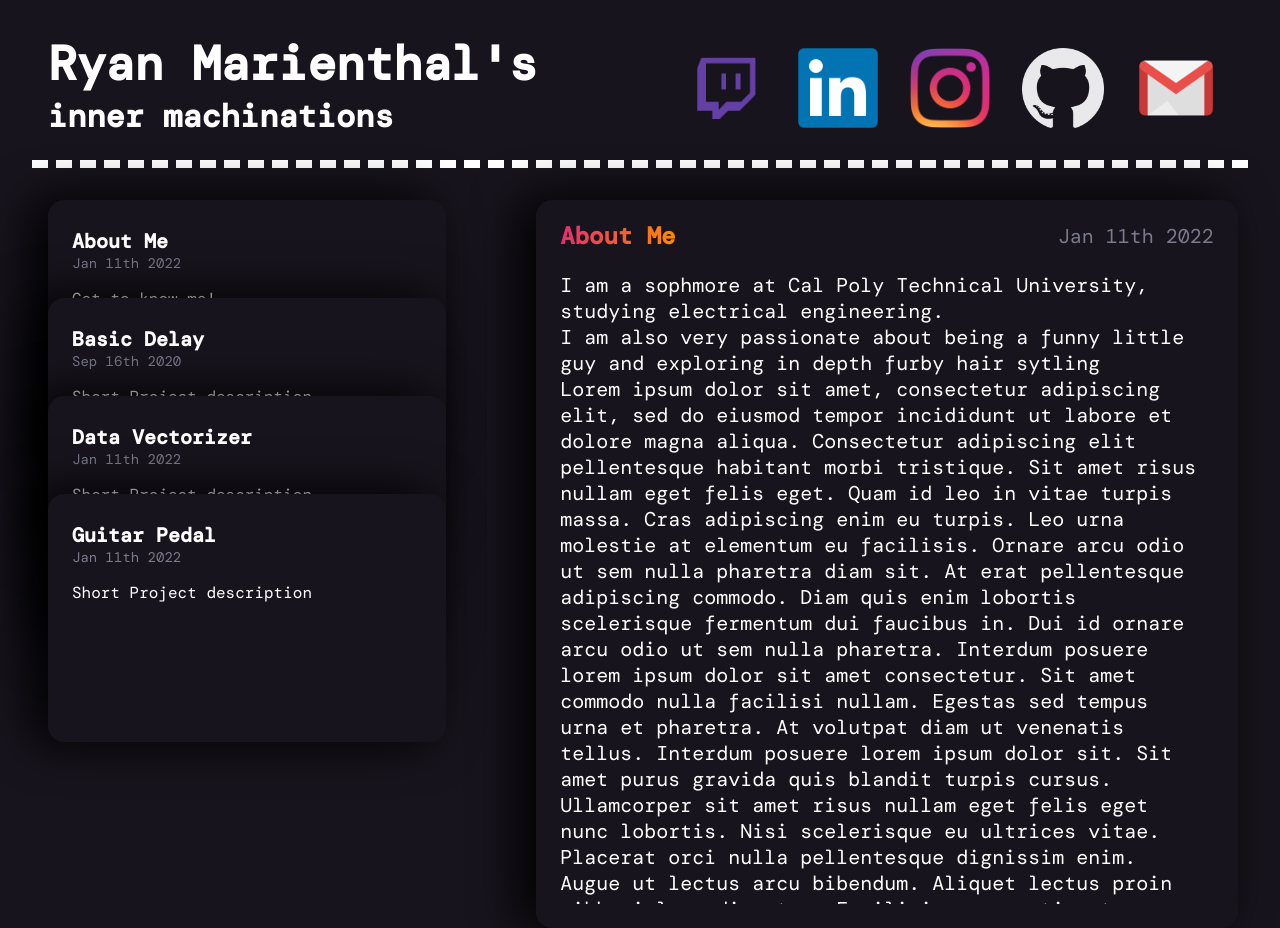
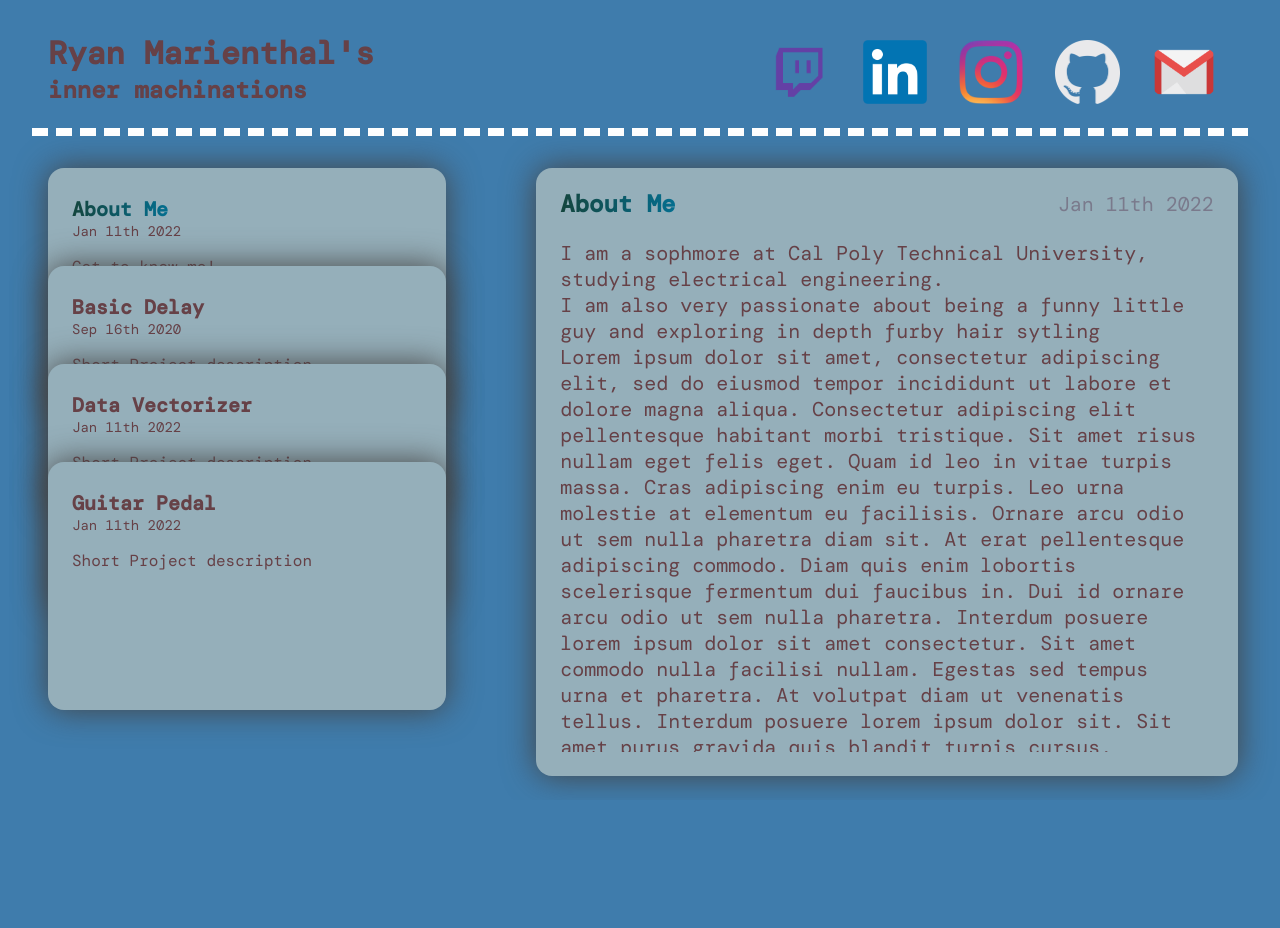
Before and after one commit to nicholasunderwood/ryan-website, a plain HTML site: page index.html in a window 1280 px wide. After the commit the page ends 800 px from the top, so only its background shows below. Drawn offline with nearby package versions, Linux system fonts and the light colour scheme; a web font is replaced by a local one.

Commit message:
color change + formatting

```diff
--- a/cards.css
+++ b/cards.css
@@ -1,25 +1,34 @@
 @import url('https://fonts.googleapis.com/css2?family=DM+Mono:wght@300;400;500&display=swap');
 
 :root{
-    --c1 : #ff8a00;
-    --c2: #e52e71;
-    --grad: linear-gradient(-90deg,#ff8a00,#e52e71);
+    --bg1: #95AFBA;
+    --bg: #3F7CAC;
+    --a1: #664147;
+    --g1: #046E8F;
+    --g2: #14453D;
+
+    --grad: linear-gradient(-90deg,var(--g1),var(--g2));
 }
+
+html {
+    height: 100%;
+}
+
 
 body {
     width: 100%;
     height: 100%;
     padding: 0;
     margin: 0;
-    background-color: #17141d;
-    color: white;
+    background-color: var(--bg);
+    color: var(--a1);
     font-family: 'DM Mono', monospace;
     display: flex;
     flex-direction: column;
 }
 
 #title-header {
-    height: 7em;
+    height: 5em;
     flex: 0 0 auto;
     padding: 2em 3em 1em 3em;
 }
@@ -32,15 +41,15 @@ body {
 
 #title-header .title h1{
     margin: 0;
-    font-size: 3em;
+    font-size: 2em;
 }
 #title-header .title h2{
     margin: 0;
-    font-size: 2em;
+    font-size: 1.5em;
 }
 
 #title-header .links {
-    margin: 1em 0;
+    margin: 0.5em 0;
     float: right;
     display: flex;
     flex-direction: row-reverse;
@@ -52,7 +61,7 @@ body {
 }
 
 .links .link img{
-    height: 5em;
+    height: 4em;
     width: auto;
 }
 
@@ -70,8 +79,10 @@ body {
 }
 
 main {
+    height: 1em;
     display: flex;
     flex-direction: row;
+    flex: 1 0 1em;
     padding: 0em 0 0 0;
 }
 
@@ -97,6 +108,11 @@ a {
     background: #6649b8;
 }
 
+.gen-style {
+    background: var(--bg1);
+    box-shadow: -0rem -0rem 2rem #444;
+}
+
 
 .card {
     min-height: 200px;
@@ -104,8 +120,6 @@ a {
     min-width: 250px;
     padding: 1.5rem;
     border-radius: 16px;
-    background: #17141d;
-    box-shadow: -1rem 0 3rem #000;
     display: flex;
     flex-direction: column;
     transition: .4s;
@@ -138,7 +152,6 @@ a {
 .card-header p {
     font-size: 14px;
     margin: 0 0 1rem;
-    color: #7a7a8c;
 }
 
 .card-header h2 {
@@ -153,7 +166,7 @@ a {
 
 
 .card:hover .card-header h2 {
-    background: linear-gradient(90deg,#ff8a00,#e52e71);
+    background: linear-gradient(90deg,var(--g1),var(--g2));
     -webkit-text-fill-color: transparent;
     text-shadow: none;
     -webkit-background-clip: text;
--- a/index.html
+++ b/index.html
@@ -27,7 +27,7 @@
 
 			</section>
 			<section class="card-list">
-				<article class="card">
+				<article class="card gen-style">
 					<header class="card-header">
 						<h2>About Me</h2>
 						<p>Jan 11th 2022</p>
@@ -51,7 +51,7 @@
 				</article>
 
 
-				<article class="card">
+				<article class="card gen-style">
 					<header class="card-header">
 						<h2>Basic Delay</h2>
 						<p>Sep 16th 2020</p>
@@ -70,7 +70,7 @@
 						Lorem ipsum dolor sit amet, consectetur adipiscing elit, sed do eiusmod tempor incididunt ut labore et dolore magna aliqua. Nunc sed velit dignissim sodales ut eu sem integer vitae. Quam nulla porttitor massa id neque aliquam vestibulum morbi blandit. Morbi enim nunc faucibus a pellentesque sit amet porttitor eget. Eu facilisis sed odio morbi quis. Nulla aliquet porttitor lacus luctus accumsan tortor posuere ac. Vel risus commodo viverra maecenas accumsan lacus vel facilisis volutpat. Tempus iaculis urna id volutpat lacus laoreet non curabitur gravida.
 						</p>
 
-						<pre>#include \< iostream \>
+						<pre style="max-height: 200px; overflow: auto;">#include \< iostream \>
 //operative variables
 double T;
 double CURRENT_OUT;
@@ -119,7 +119,7 @@ int main()
 						Quam viverra orci sagittis eu volutpat odio. Est lorem ipsum dolor sit amet consectetur. Gravida rutrum quisque non tellus orci. Sit amet cursus sit amet dictum sit amet. Augue interdum velit euismod in pellentesque massa. Vulputate odio ut enim blandit. Est velit egestas dui id ornare arcu odio ut sem. Cras pulvinar mattis nunc sed blandit libero. Quis hendrerit dolor magna eget. Posuere lorem ipsum dolor sit amet. Euismod lacinia at quis risus sed vulputate odio ut enim. Magna fringilla urna porttitor rhoncus dolor. Aliquam nulla facilisi cras fermentum odio eu. A lacus vestibulum sed arcu non odio euismod lacinia. Diam maecenas sed enim ut sem viverra aliquet.
 					</div>
 				</article>
-				<article class="card">
+				<article class="card gen-style">
 					<header class="card-header">
 						<h2>Data Vectorizer</h2>
 						<p>Jan 11th 2022</p>
@@ -138,7 +138,7 @@ int main()
 						</p>
 					</div>
 				</article>
-				<article class="card">
+				<article class="card gen-style">
 					<header class="card-header">
 						<h2>Guitar Pedal</h2>
 						<p>Jan 11th 2022</p>
@@ -159,7 +159,7 @@ int main()
 				</article>
 			</section>
 			<section id="text-wrapper">
-				<div id="text-body">
+				<div id="text-body" class="gen-style">
 					<header id="text-header">
 						<h1 class="grad-text"></h1><span></span>
 					</header>
--- a/script.js
+++ b/script.js
@@ -1,11 +1,19 @@
-let textContent = $('#text-content');
-let textHeader = $('#text-header h1');
-let textDate = $('#text-header span');
+const textContent = $('#text-content');
+const textHeader = $('#text-header h1');
+const textDate = $('#text-header span');
+const cardHeaders = $('.card-header');
+var lastCard;
 
 function showCard(card){
     textContent.html(card.find(".project-blog").html());
     textHeader.text(card.find(".card-header h2").text());
-    textDate.text(card.find(".card-header p").text())
+    textDate.text(card.find(".card-header p").text());
+
+
+    let h2 = lastCard?.find('h2.grad-text');
+    setTimeout(() => {h2?.removeClass('grad-text');}, 10);
+    $(card.find('.card-header h2')).addClass('grad-text');
+    lastCard = card;
 }
 
 
--- a/text.css
+++ b/text.css
@@ -9,12 +9,12 @@
 #text-body {
     width: 90%;
     height: fit-content;
-    max-height: 85vh !important;
+    max-height: calc(100vh - 15em) !important;
     margin: 2em auto 0 auto;
     padding: 1.5rem;
     border-radius: 16px;
-    background: #17141d;
-    box-shadow: -1rem 0 3rem #000;
+    /* background: var(--bg1); */
+    /* box-shadow: -1rem 0 3rem #000; */
     overflow: hidden;
     display: flex;
     flex-flow: column;
@@ -23,7 +23,7 @@
 #text-body pre {
     background: #222;
     /* border: 1px solid #ddd; */
-    border-left: 3px solid var(--c2);
+    border-left: 3px solid var(--a1);
     color: #666;
     page-break-inside: avoid;
     font-family: monospace;
@@ -50,14 +50,6 @@
     font-size: 24px;
     margin: 0;
     text-decoration: none;
-    /* color: inherit;
-    border: 0;
-    display: inline-block;
-    background: var(--grad);
-    text-shadow: none;
-    -webkit-text-fill-color: transparent;
-    -webkit-background-clip: text;
-    background-clip: text; */
 }
 
 .grad-text{
```
